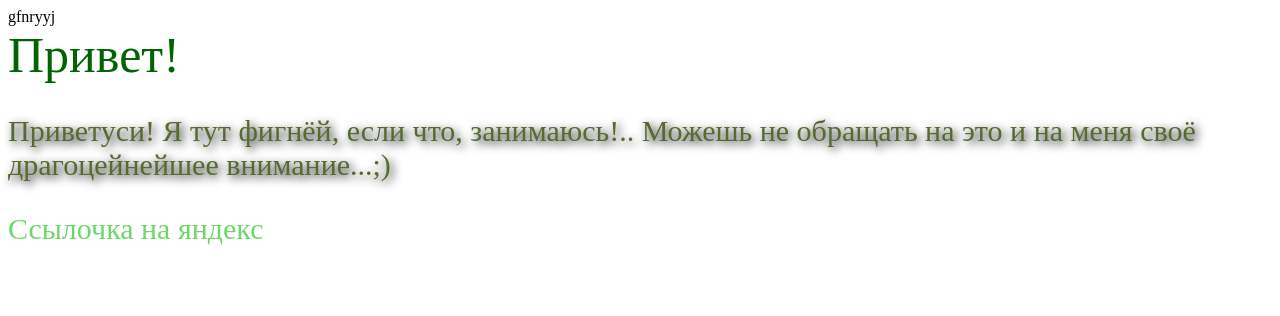
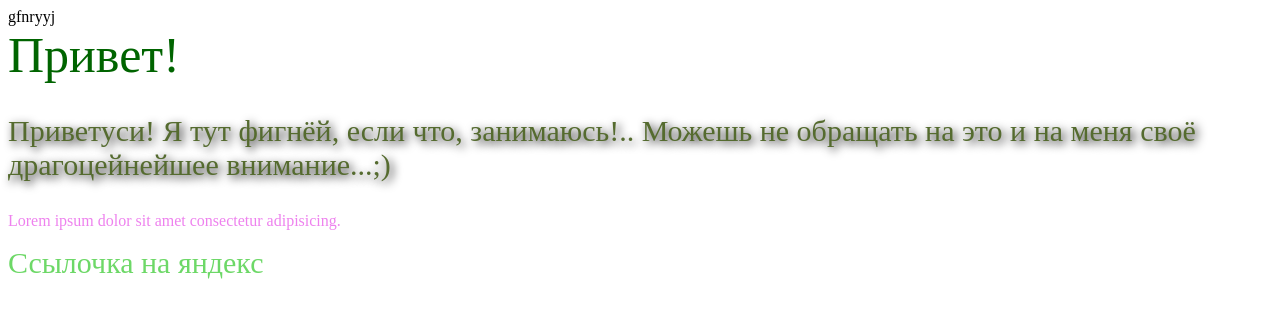
Before and after one commit to AnastasVik/my_repository1, a plain HTML site: page index.html in a window 1280 px wide. Drawn offline with Linux system fonts and the light colour scheme.

Commit message:
Добавила параграф со свойством box-shadow

```diff
--- a/css/style.css
+++ b/css/style.css
@@ -29,3 +29,12 @@
 .colora:active{
 	color:#D8B067;
 }
+
+.text{
+	color: violet;
+}
+
+.text:hover{
+	color: green;
+	box-shadow: 2px 2px 5px darkgreen;
+}
--- a/index.html
+++ b/index.html
@@ -15,6 +15,9 @@
                 Приветуси! Я тут фигнёй, если что, занимаюсь!.. Можешь не
                 обращать на это и на меня своё драгоцейнейшее внимание...;)
             </p>
+            <p class="text">
+                Lorem ipsum dolor sit amet consectetur adipisicing.
+            </p>
             <p><a class="colora" href="">Ссылочка на яндекс</a></p>
         </div>
     </body>
```
